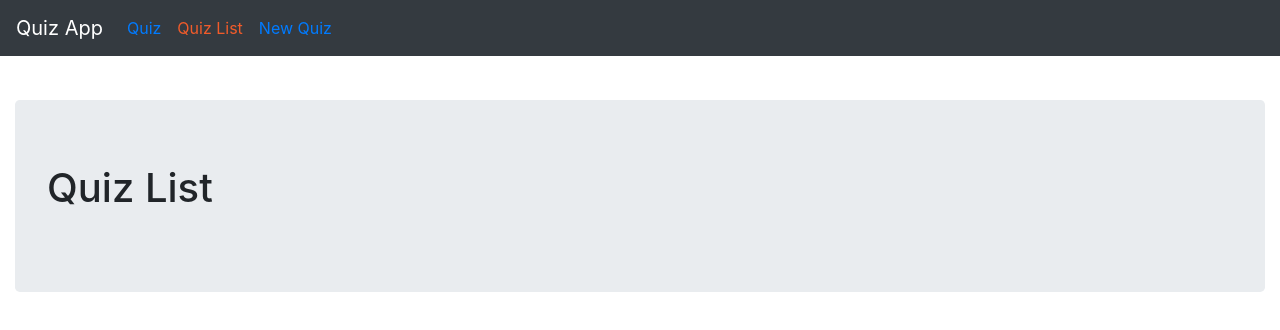
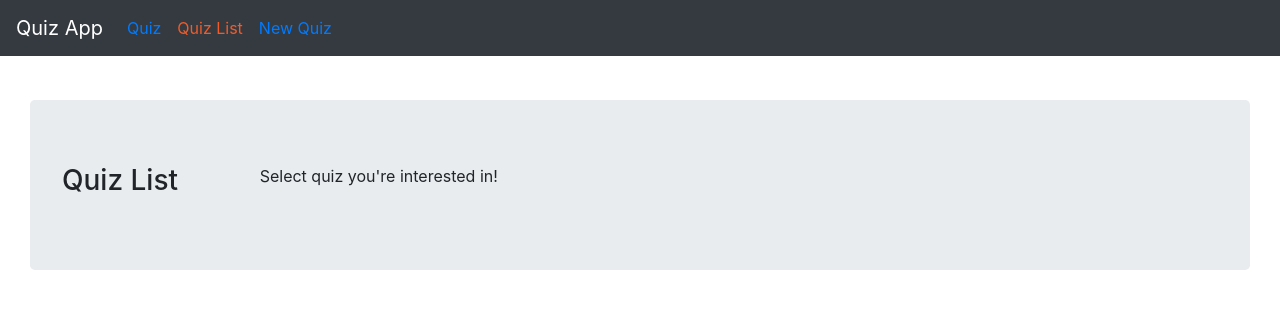
Before and after one commit to mkapiczy/react-quiz-app, a React (Create React App) app: page /list in a window 1280 px wide. Shown: the top 330 px of the page. Built offline with nearby package versions, Linux system fonts and the light colour scheme; what redux-immutable-state-invariant would draw is missing.

Commit message:
Remove unnecessary styling from Quiz and QuizList components

```diff
--- a/src/components/Quiz/Quiz.tsx
+++ b/src/components/Quiz/Quiz.tsx
@@ -35,12 +35,12 @@ const Quiz: React.FC<Props> = (props: Props) => {
         <div className="container-fluid">
             <div className="jumbotron">
                 <div className="row text-center">
-                    <div className="col-md-2 col-sm-12" style={{margin: "auto"}}><p className="h3">Quiz</p></div>
-                    <div className="col-md-10 col-sm-12" style={{margin: "auto"}}><p>This is a quiz from Javascript</p></div>
+                    <div className="col-md-2 col-sm-12"><p className="h3">Quiz</p></div>
+                    <div className="col-md-10 col-sm-12"><p>This is a quiz from Javascript</p></div>
                 </div>
             </div>
             <div className="container">
-               Test
+                Test
             </div>
         </div>
     )
--- a/src/components/QuizList/QuizList.tsx
+++ b/src/components/QuizList/QuizList.tsx
@@ -7,8 +7,13 @@ type Props = PropsFromRedux
 
 const QuizList: React.FC<Props> = (props: Props) => {
     return (
-        <div className="jumbotron">
-            <h1>Quiz List</h1>
+        <div className="container-fluid">
+            <div className="jumbotron">
+                <div className="row">
+                    <div className="col-md-2 col-sm-12"><p className="h3">Quiz List</p></div>
+                    <div className="col-md-10 col-sm-12"><p>Select quiz you're interested in!</p></div>
+                </div>
+            </div>
             <ol>
                 {props.quizzes ? props.quizzes.map((q) => <li key={q.title}>{q.title}</li>) : "No quizzes"}
             </ol>
```
